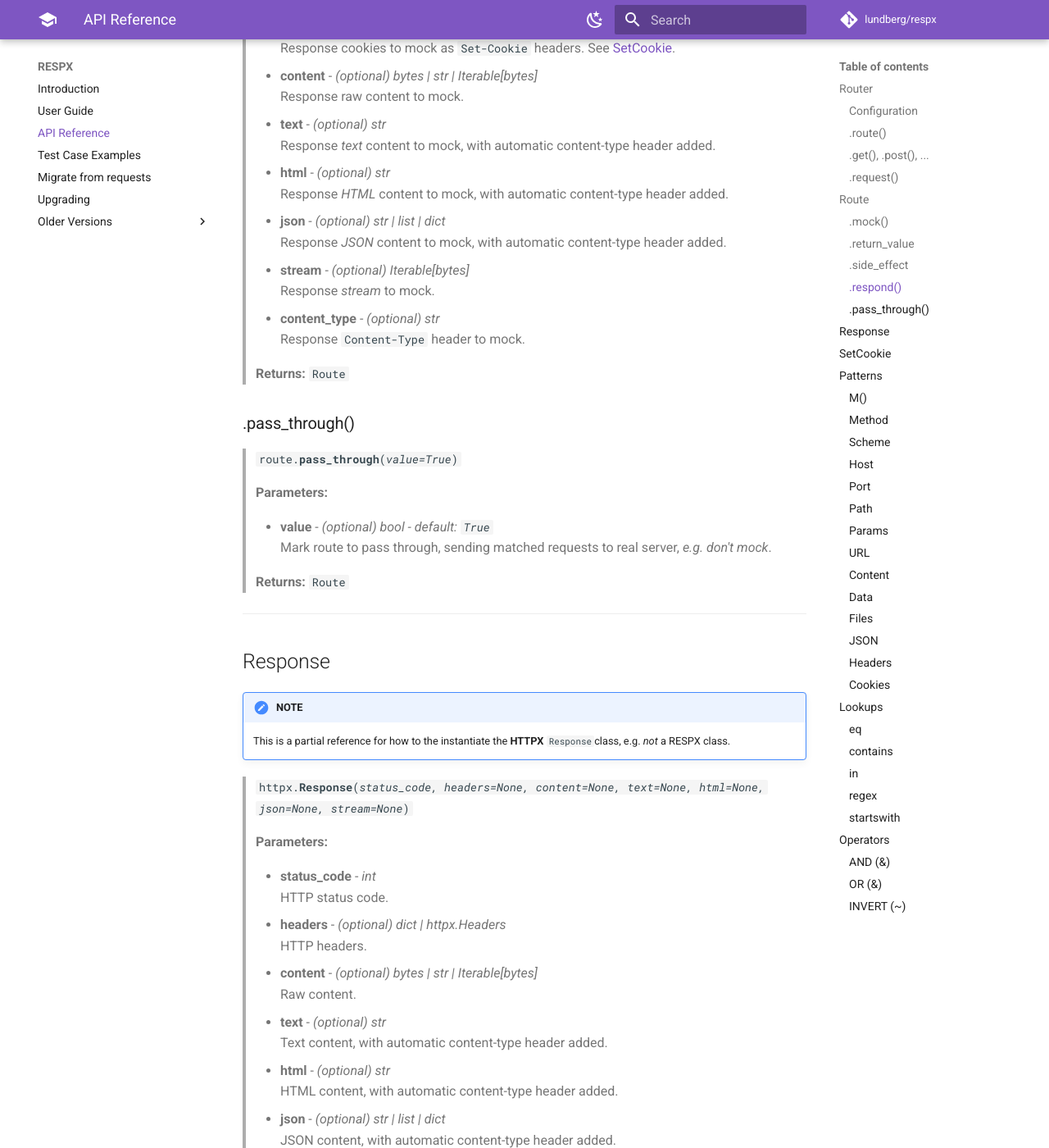
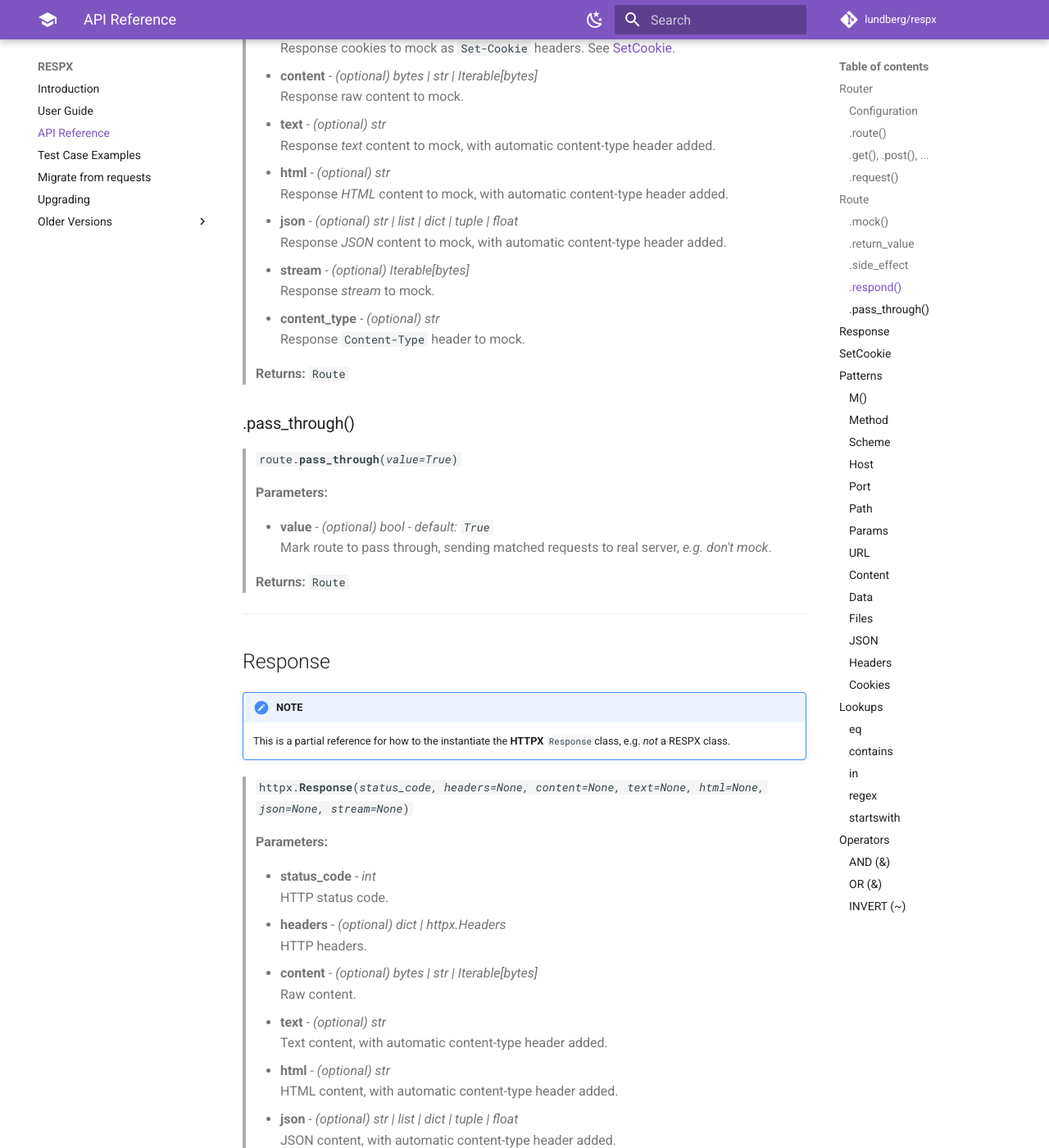
Before and after one commit to lundberg/respx, an MkDocs documentation site: the page built from docs/api.md, in a window 1280 px wide and 1400 px high, scrolled down 3590 px. Shown: the whole window at 82% size. Built offline with MkDocs 1.6.1 and Material for MkDocs 9.7.7, drawn with Linux system fonts in a browser that asks for light colours; comment, search, counter and statistics services are not loaded.

Commit message:
Fix possible types for json parameter to Route.respond

```diff
--- a/docs/api.md
+++ b/docs/api.md
@@ -149,7 +149,7 @@
 >   Response *text* content to mock, with automatic content-type header added.
 > * **html** - *(optional) str*
 >   Response *HTML* content to mock, with automatic content-type header added.
-> * **json** - *(optional) str | list | dict*
+> * **json** - *(optional) str | list | dict | tuple | float*
 >   Response *JSON* content to mock, with automatic content-type header added.
 > * **stream** - *(optional) Iterable[bytes]*
 >   Response *stream* to mock.
@@ -190,7 +190,7 @@
 >   Text content, with automatic content-type header added.
 > * **html** - *(optional) str*
 >   HTML content, with automatic content-type header added.
-> * **json** - *(optional) str | list | dict*
+> * **json** - *(optional) str | list | dict | tuple | float*
 >   JSON content, with automatic content-type header added.
 > * **stream** - *(optional) Iterable[bytes]*
 >   Content *stream*.
```
Also changed, not shown: 1 other file.
